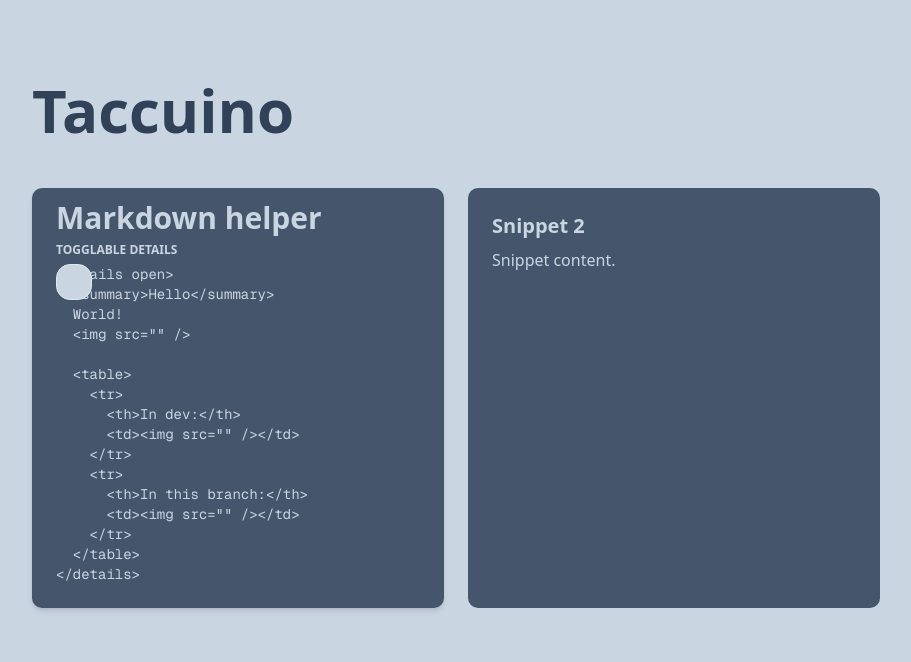
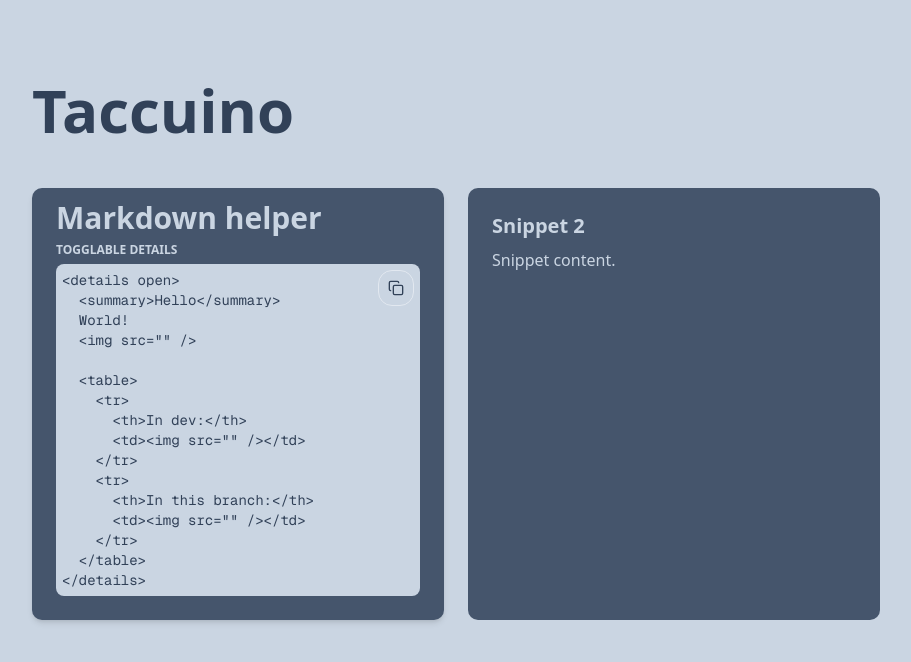
Before and after one commit to nlusano/taccuino, a Next.js app: page / in a window 1280 px wide. Shown: the top 662 px of the page, without its empty margins (184-1095 px from the left). Built offline with nearby package versions, Linux system fonts and the light colour scheme.

Commit message:
Update CopyButton component styling & type

```diff
--- a/src/components/ui/card.tsx
+++ b/src/components/ui/card.tsx
@@ -4,27 +4,32 @@ import { cn } from "@/lib/utils";
 import { Copy } from "lucide-react";
 import { Button } from "./button";
 
-const CopyButton = () => (
+function CopyButton(props: React.ComponentProps<"button">) {
+  return (
     <Button
       variant="ghost"
       size="icon"
       className="absolute bg-slate-300 rounded-xl"
+      {...props}
     >
       <Copy />
     </Button>
   )
+}
 
 function CodeSnippet({ className, ...props }: React.ComponentProps<"pre"> & { code: string }) {
   return (
     <pre
       data-testid="code-snippet"
       className={cn(
-        "font-mono text-sm",
+        "p-1.5 rounded-md font-mono text-sm bg-slate-300 text-slate-700",
         className
       )}
       {...props}
     >
+      <CardAction className="mr-9">
         <CopyButton />
+      </CardAction>
       {JSON.parse(JSON.stringify(props.code))}
     </pre>
   );
```
Lines whose indentation alone changed are shown as unchanged.
